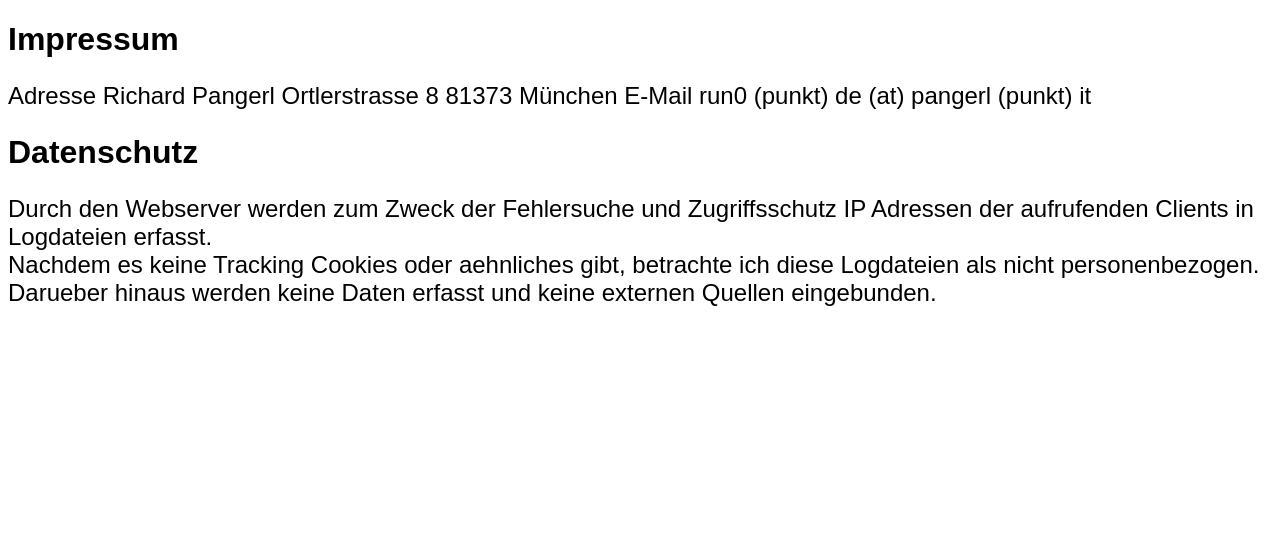
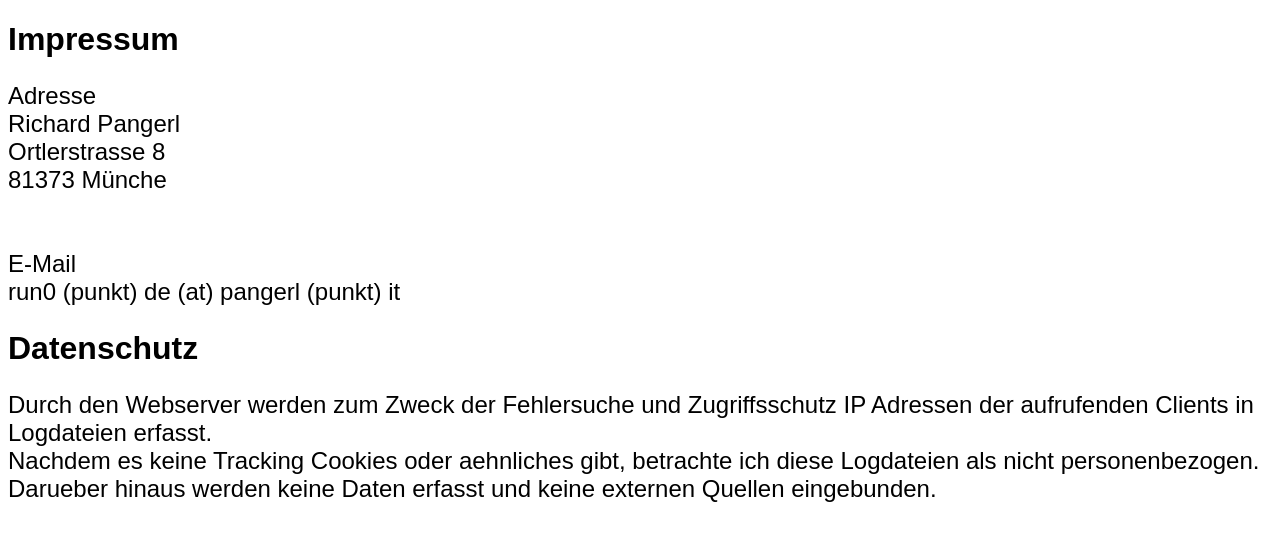
Before and after one commit to richpng/run0.de, a plain HTML site: page impressum.html in a window 1280 px wide. Drawn offline with Linux system fonts and the light colour scheme.

Commit message:
Formatierung

```diff
--- a/impressum.html
+++ b/impressum.html
@@ -15,13 +15,13 @@
 	Impressum
 </h1>
 <p>
-	Adresse
-	Richard Pangerl
-	Ortlerstrasse 8
-	81373 München
-
-	E-Mail
-	run0 (punkt) de (at) pangerl (punkt) it
+	Adresse<br>
+	Richard Pangerl<br>
+	Ortlerstrasse 8<br>
+	81373 Münche<br>
+	<br><br>
+	E-Mail<br>
+	run0 (punkt) de (at) pangerl (punkt) it<br>
 </p>
 
 <h1>
```
